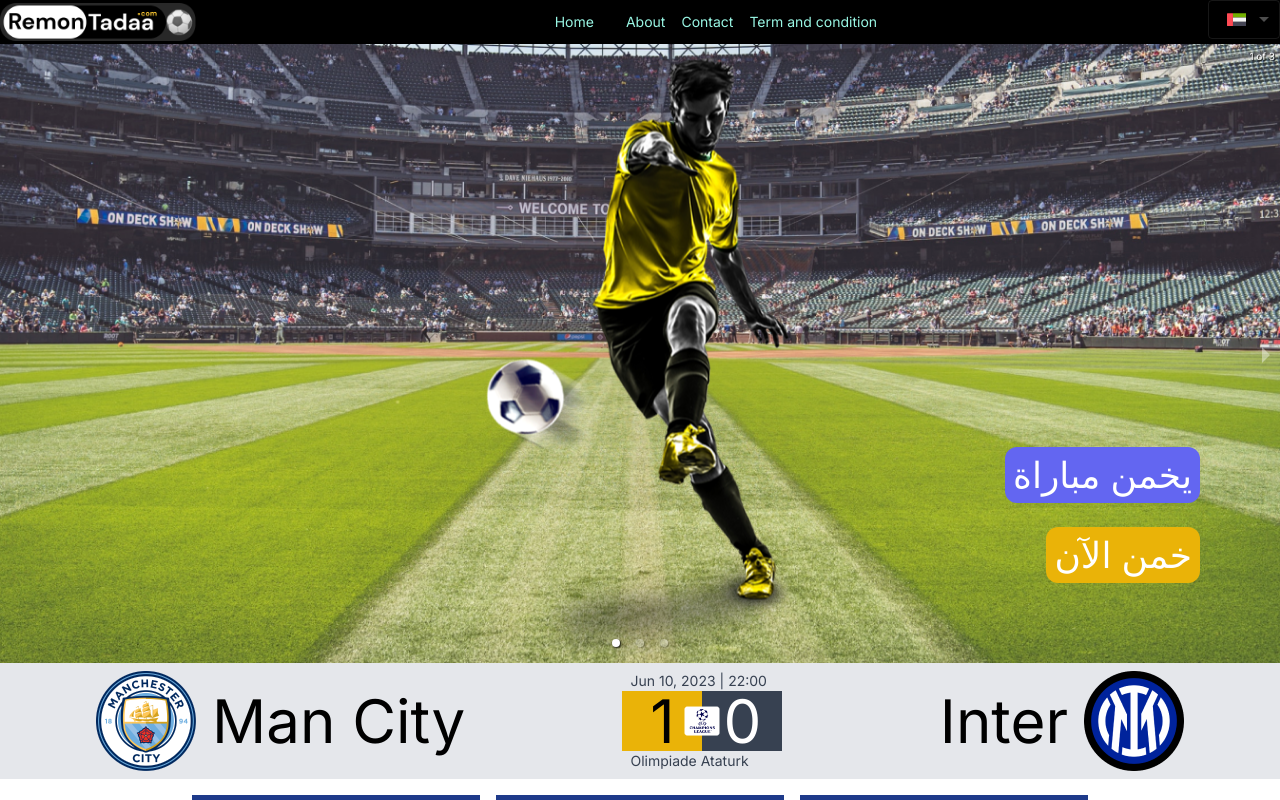
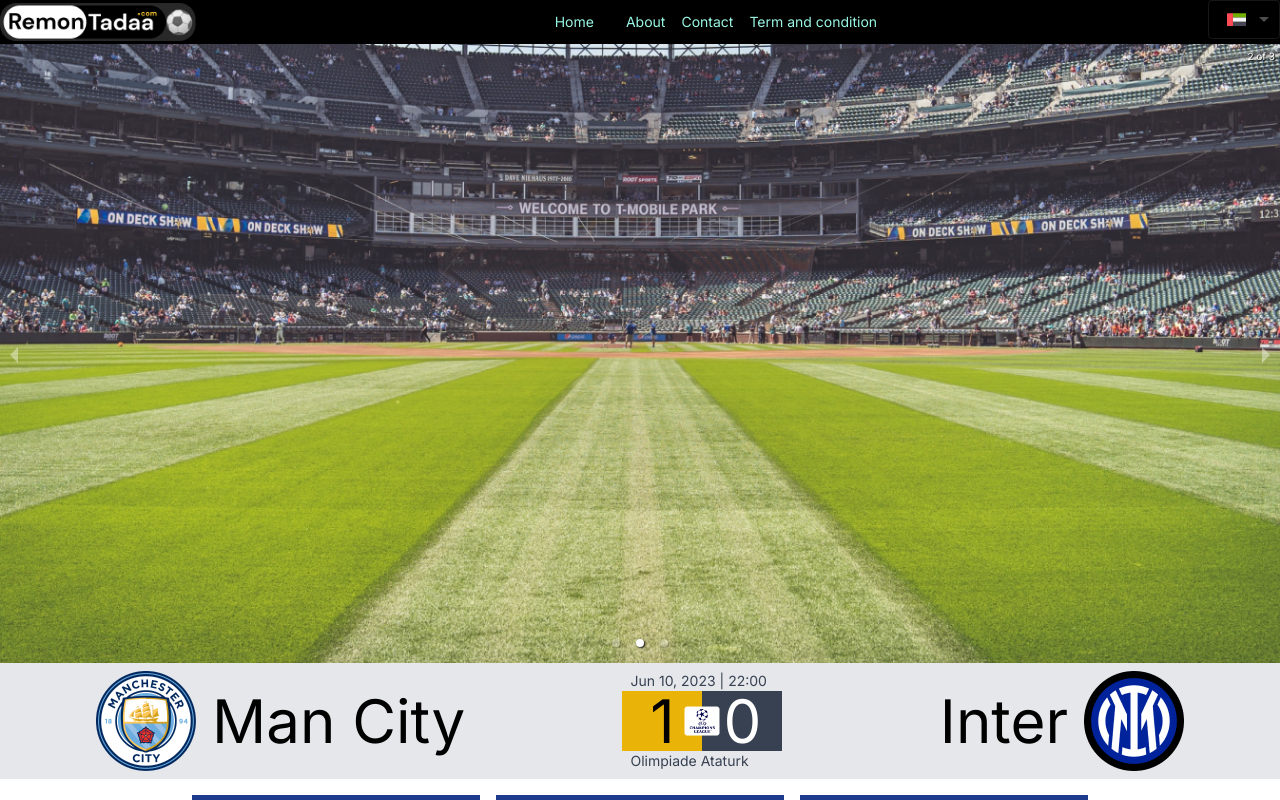
Before and after one commit to farihulrouf/remontada, a Next.js app: page / in a window 1280 px wide. Shown: the top 800 px of the page. Built offline with nearby package versions, Linux system fonts and the light colour scheme.

Commit message:
add layout

```diff
--- a/app/layout.js
+++ b/app/layout.js
@@ -1,6 +1,8 @@
 import './globals.css'
 import { Inter } from 'next/font/google'
-
+import NavBar from '@/components/NavBar'
+import Footer from '@/components/Footer'
+//import AuthProvider from "@/components/AuthProvider/AuthProvider";
 const inter = Inter({ subsets: ['latin'] })
 
 export const metadata = {
@@ -11,7 +13,23 @@
 export default function RootLayout({ children }) {
   return (
     <html lang="en">
+      <body className={inter.className}>
+            <div>
+              <NavBar />
+              {children}
+              <Footer />
+            </div>
+      </body>
+    </html>
+  );
+}
+
+{/*
+export default function RootLayout({ children }) {
+  return (
+    <html lang="en">
       <body className={inter.className}>{children}</body>
     </html>
   )
 }
+*/}
--- a/app/page.js
+++ b/app/page.js
@@ -10,7 +10,6 @@
 export default function Home() {
   return (
     <>
-    <NavBar />
     <SliderCarousel />
       <div className='max-w-screen-xl mx-auto'>
         <MatchHome />
@@ -18,7 +17,6 @@
          <Categories />
          <TabMatch />
       </div>
-    <Footer />
     </>
   )
 }
--- /dev/null
+++ b/app/term/page.js
@@ -0,0 +1,8 @@
+const Term = () => {
+    return(
+        <>
+            <p className="text-4xl">Hello</p>
+        </>
+    )
+}
+export default Term
--- a/components/Carousel/SliderCarousel.js
+++ b/components/Carousel/SliderCarousel.js
@@ -8,7 +8,7 @@
   render() {
     return (
       <div>
-        <Carousel showThumbs={false} >
+        <Carousel showThumbs={false} autoPlay={true} >
           <div className='relative'>
             <img src="assets/splash/splash.png" alt="image1" />
             <p className='absolute px-2 py-2 bottom-40 right-20 bg-indigo-500 bg-opacity-100 rounded-xl text-4xl text-white'>يخمن  مباراة</p>
```
Also changed, not shown: public/assets/banner/match_banner.png (added).
